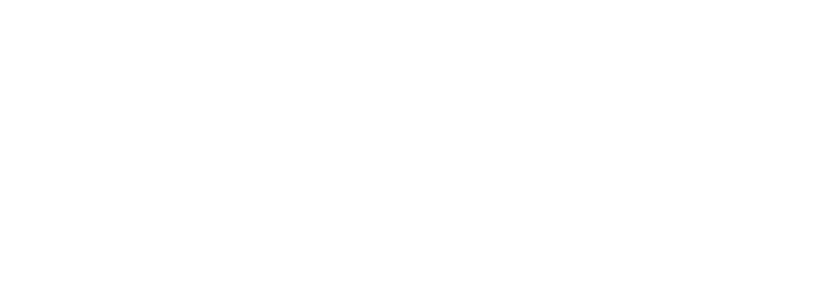
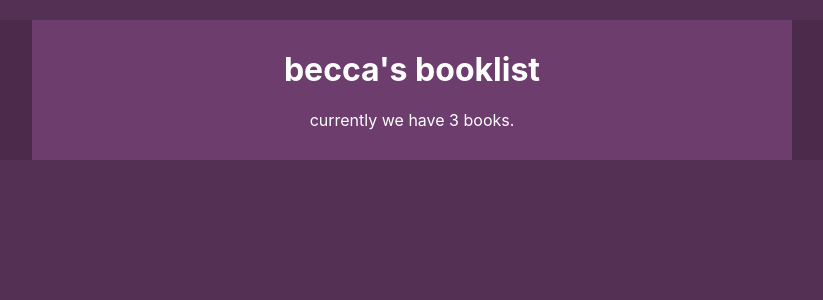
Before and after one commit to sincerity628/learn-react-context-and-hooks, a React (Create React App) app: page / in a window 1280 px wide. Shown: the top 300 px of the page, without its empty margins (228-1051 px from the left). Built offline with nearby package versions, Linux system fonts and the light colour scheme.

Commit message:
added book context.

```diff
--- a/src/App.js
+++ b/src/App.js
@@ -1,9 +1,13 @@
 import React from 'react';
+import Navbar from './components/Navbar';
+import BookContextProvider from './contexts/BookContext';
 
 const App = () => {
   return (
     <div className="App">
-
+      <BookContextProvider>
+        <Navbar />
+      </BookContextProvider>
     </div>
   );
 }
--- /dev/null
+++ b/src/components/Navbar.js
@@ -0,0 +1,14 @@
+import React, { useContext } from 'react';
+import { BookContext } from '../contexts/BookContext';
+
+const Navbar = () => {
+  const { books } = useContext(BookContext);
+  return (
+    <div className="navbar">
+      <h1>becca's booklist</h1>
+      <p>currently we have { books.length } books.</p>
+    </div>
+  );
+}
+
+export default Navbar;
--- /dev/null
+++ b/src/contexts/BookContext.js
@@ -0,0 +1,30 @@
+import React, { useState, createContext } from 'react';
+import uuid from 'uuid/v1';
+
+export const BookContext = createContext();
+
+const initBooks = [
+  { id: 1, title: '夏天，烟火和我的尸体', author: '乙一' },
+  { id: 2, title: '挪威的森林', author: '村上春树' },
+  { id: 3, title: '我们仨', author: '杨绛' }
+];
+
+const BookContextProvider = (props) => {
+  const [books, setBooks] = useState(initBooks);
+
+  const addBook = (title, author) => {
+    setBooks([...books, { title, author, id: uuid() }]);
+  };
+
+  const removeBook = (id) => {
+    setBooks(books.filter(book => book.id !== id));
+  };
+
+  return (
+    <BookContext.Provider value={{ books, addBook, removeBook }}>
+      { props.children }
+    </BookContext.Provider>
+  );
+}
+
+export default BookContextProvider;
--- a/src/index.css
+++ b/src/index.css
@@ -5,4 +5,27 @@
     sans-serif;
   -webkit-font-smoothing: antialiased;
   -moz-osx-font-smoothing: grayscale;
+  background-color: #553055;
 }
+
+/* App classes */
+.App {
+  background-color: #4c2a4c;
+}
+
+.navbar {
+  max-width: 700px;
+  background-color: #6d3d6d;
+  color: #fff;
+  padding: 30px;
+  text-align: center;
+  margin: 20px auto;
+}
+
+.navbar h1 {
+  margin-top: 0;
+}
+
+.navbar p {
+  margin-bottom: 0;
+}
```
Also changed, not shown: src/components/AddBookForm.js (added), src/components/BookDetails.js (added), src/components/BookList.js (added).
